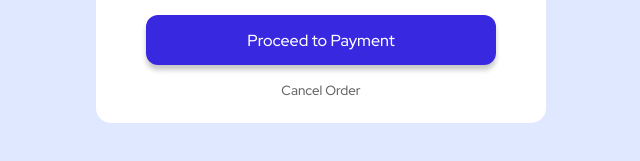
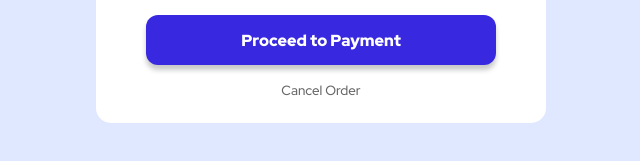
Before and after one commit to JaeTriesGit/Order-Summary, a plain HTML site: page index.html in a window 1280 px wide. Shown: the part 577-738 px from the top of the page, 319-959 px from the left. Drawn offline with Linux system fonts and the light colour scheme.

Commit message:
Final font change ;)

```diff
--- a/style.css
+++ b/style.css
@@ -127,7 +127,7 @@ body {
     height:50px;
     margin-left: 50px;
     font-family: 'Red Hat Display', sans-serif;
-    font-weight: 500;
+    font-weight: 900;
     color:rgb(255, 255, 255);
     background-color:hsl(245, 75%, 52%);
     box-shadow: 0px 5px 5px hsl(0, 0%, 79%);
```
